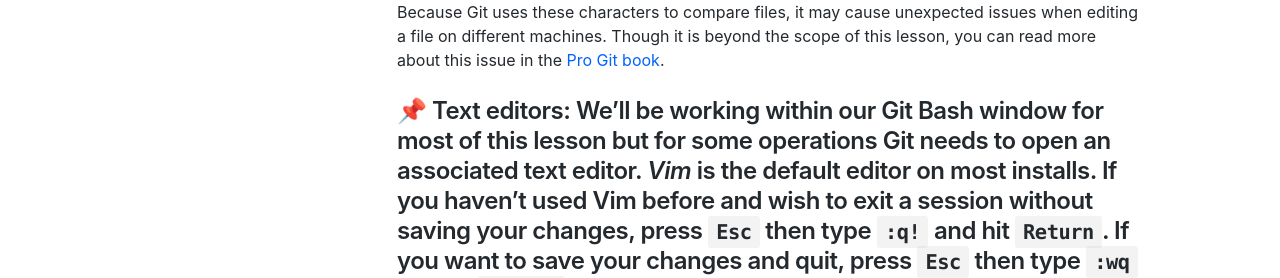
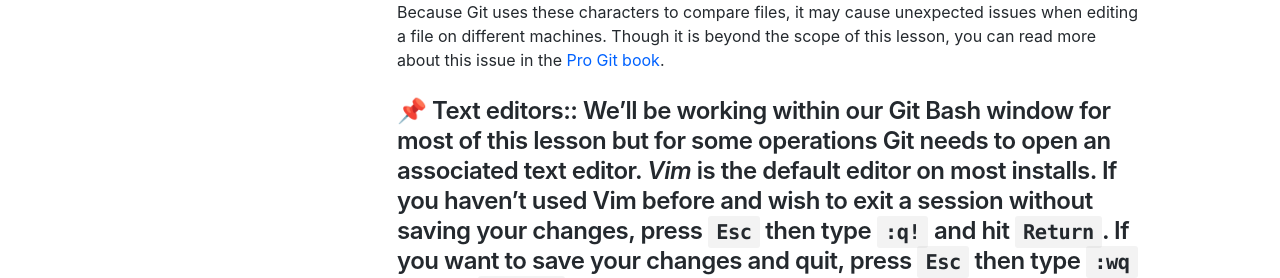
Before and after one commit to liamodwyer/github-pages, a Jekyll site: the page built from _workshop/getting-started-with-git.md, in a window 1280 px wide. Shown: the part 824-1102 px from the top of the page. Built offline with Jekyll 4.4.1, drawn with Linux system fonts in a browser that asks for light colours; some web fonts are replaced.

Commit message:
Fix formatting

```diff
--- a/_workshop/getting-started-with-git.md
+++ b/_workshop/getting-started-with-git.md
@@ -25,7 +25,7 @@ This user name and email will be associated with your subsequent Git activity. A
 
 📌 __Line endings__: As with other keys, when you hit Return on your keyboard, your computer encodes this input as a character. Different operating systems use different character(s) to represent the end of a line. (You may also hear these referred to as newlines or line breaks.) Because Git uses these characters to compare files, it may cause unexpected issues when editing a file on different machines. Though it is beyond the scope of this lesson, you can read more about this issue in the [Pro Git book](https://www.git-scm.com/book/en/v2/Customizing-Git-Git-Configuration#_core_autocrlf).
 
-📌 __Text editors__: We'll be working within our Git Bash window for most of this lesson but for some operations Git needs to open an associated text editor. _Vim_ is the default editor on most installs. If you haven’t used Vim before and wish to exit a session without saving your changes, press `Esc` then type `:q!` and hit `Return`. If you want to save your changes and quit, press `Esc` then type `:wq` and hit `Return`.
+📌 __Text editors__:: We'll be working within our Git Bash window for most of this lesson but for some operations Git needs to open an associated text editor. _Vim_ is the default editor on most installs. If you haven’t used Vim before and wish to exit a session without saving your changes, press `Esc` then type `:q!` and hit `Return`. If you want to save your changes and quit, press `Esc` then type `:wq` and hit `Return`.
 ---
 
 We can also set our favorite text editor if you didn't select one on your Git install:
```
